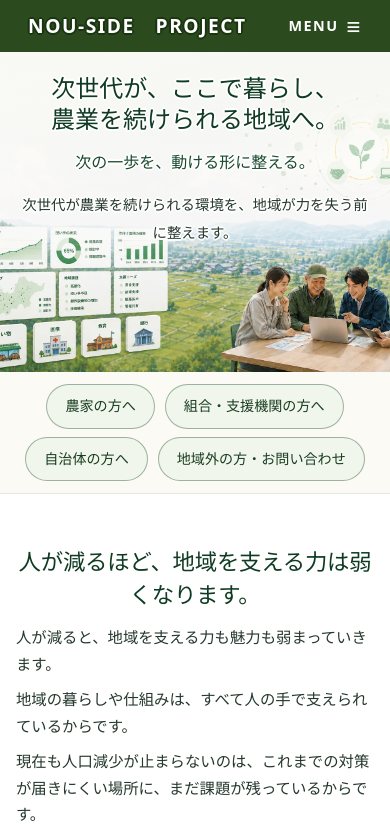
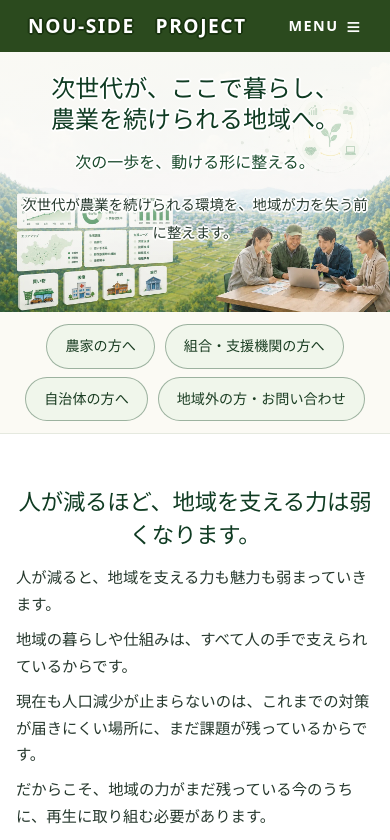
Before and after one commit to jlkoki70-prog/NOU-SIDE, a React (Vite) app: page / in a window 390 px wide. Shown: the top 840 px of the page. Built offline with nearby package versions, Linux system fonts and the light colour scheme.

Commit message:
restore hero full-width (3:2, no crop); center footer links row on mobile

```diff
--- a/src/styles.css
+++ b/src/styles.css
@@ -1421,15 +1421,17 @@ footer {
   }
 
   .footer-inner {
-    align-items: flex-start;
-    flex-direction: column;
+    flex-direction: row;
+    align-items: center;
+    justify-content: center;
+    gap: 24px;
   }
 
   .hero-visual-inner {
     position: relative;
     width: 100%;
     max-width: 100%;
-    min-height: 320px;
+    aspect-ratio: 3 / 2;
     overflow: hidden;
   }
 
```
